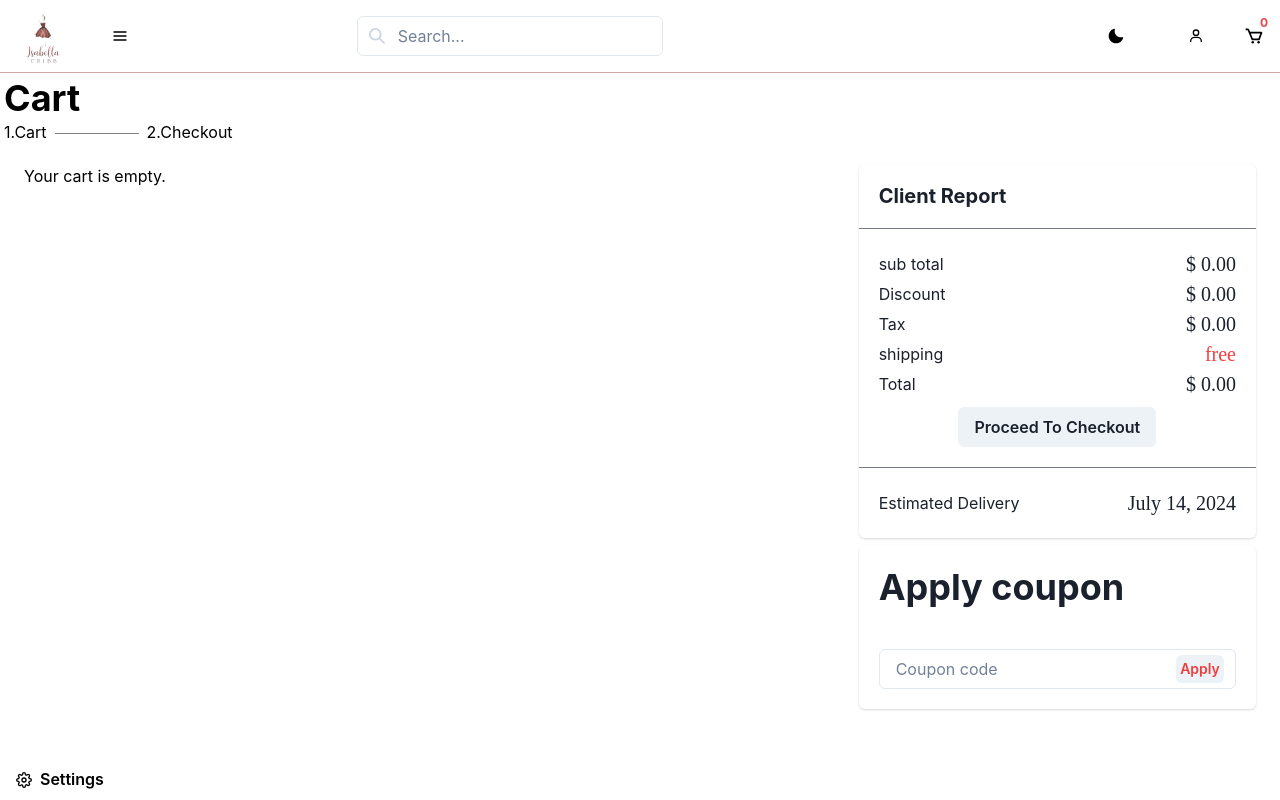
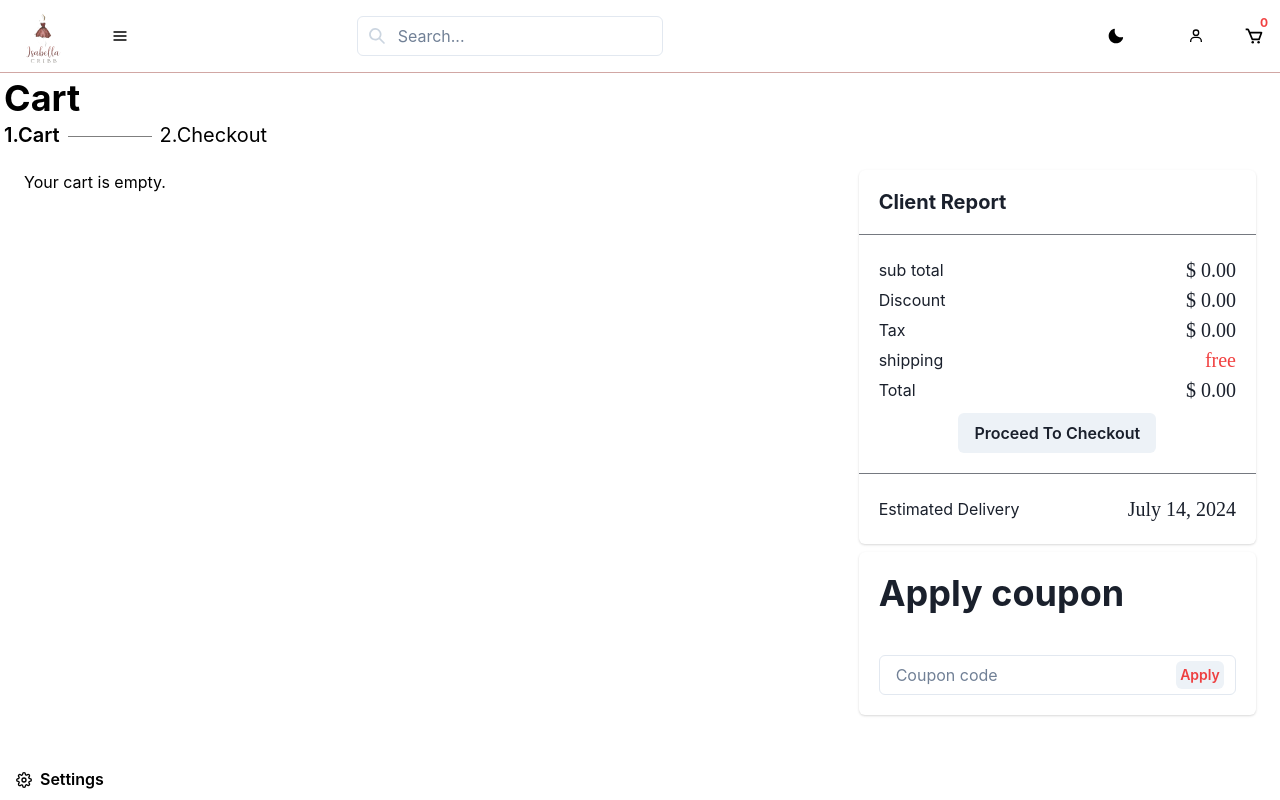
Before and after one commit to stephen-gift/shopping-cart, a Next.js app: page /cart in a window 1280 px wide. Built offline with nearby package versions, Linux system fonts and the light colour scheme.

Commit message:
update breadcrumbs

```diff
--- a/src/components/global/BreadCrumb/index.tsx
+++ b/src/components/global/BreadCrumb/index.tsx
@@ -3,6 +3,7 @@ import {
   BreadcrumbItem,
   BreadcrumbLink,
   Link,
+  Text,
 } from "@chakra-ui/react";
 import React from "react";
 import SCSeparatorIcon from "../CustomIcon/SCSeparatorIcon";
@@ -17,9 +18,28 @@ const SCCustomBreadCrumbs = ({ items }: BreadcrumbsProps) => {
       {items.map((item, index) => (
         <BreadcrumbItem key={index} isCurrentPage={item.isCurrentPage}>
           {item.href ? (
-            <BreadcrumbLink href={item.href}>{item.label}</BreadcrumbLink>
+            <BreadcrumbLink
+              href={item.href}
+              _hover={{ textDecoration: "none" }}
+            >
+              <Text
+                fontSize={{ base: "15px", md: "20px" }}
+                fontWeight={item.isCurrentPage ? "600" : "400"}
+                textAlign="left"
+              >
+                {item.label}
+              </Text>
+            </BreadcrumbLink>
           ) : (
-            <BreadcrumbLink>{item.label}</BreadcrumbLink>
+            <BreadcrumbLink _hover={{ textDecoration: "none" }}>
+              <Text
+                fontSize={{ base: "15px", md: "20px" }}
+                fontWeight={item.isCurrentPage ? "600" : "400"}
+                textAlign="left"
+              >
+                {item.label}
+              </Text>
+            </BreadcrumbLink>
           )}
         </BreadcrumbItem>
       ))}
```
